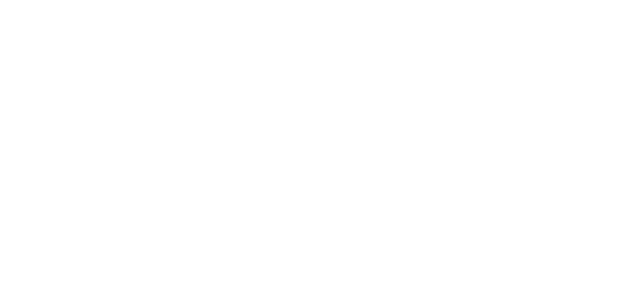
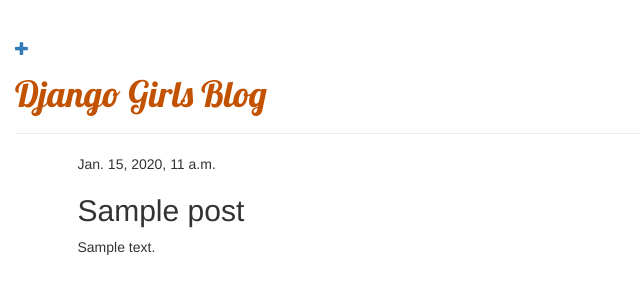
Before and after one commit to anettekankode/my-first-blog, a Django app: page /post/1/ in a window 1280 px wide. Before the commit the part shown is empty. Shown: the top 300 px of the page, without its empty margins (0-640 px from the left). Run offline with Django 3.2, Linux system fonts and the light colour scheme; tables that the repository leaves empty hold one stand-in row (values such as "Sample post"); some libraries are stand-ins or nearby versions.

Commit message:
Imported redirect

```diff
--- a/blog/templates/blog/base.html
+++ b/blog/templates/blog/base.html
@@ -9,6 +9,7 @@
     </head>
     <body>
         <div class="page-header">
+            <a href="{% url 'post_new' %}" class="top-menu"><span class="glyphicon glyphicon-plus"></span></a>
             <h1><a href="/">Django Girls Blog</a></h1>
         </div>
         <div class="content container">
--- a/blog/templates/blog/post_detail.html
+++ b/blog/templates/blog/post_detail.html
@@ -0,0 +1,13 @@
+{% extends 'blog/base.html' %}
+
+{% block content %}
+    <div class="post">
+        {% if post.published_date %}
+            <div class="date">
+                {{ post.published_date }}
+            </div>
+        {% endif %}
+        <h2>{{ post.title }}</h2>
+        <p>{{ post.text|linebreaksbr }}</p>
+    </div>
+{% endblock %}
--- a/blog/urls.py
+++ b/blog/urls.py
@@ -4,4 +4,5 @@
 urlpatterns = [
     path('', views.post_list, name='post_list'),
     path('post/<int:pk>/', views.post_detail, name='post_detail'),
+    path('post/new/', views.post_new, name='post_new'),
 ]
--- a/blog/views.py
+++ b/blog/views.py
@@ -4,6 +4,8 @@
 from .models import Customer
 from .models import Meal
 from django.shortcuts import render, get_object_or_404
+from .forms import PostForm
+from django.shortcuts import redirect
 
 # Create your views here.
 def post_list(request):
@@ -13,3 +15,16 @@
 def post_detail(request, pk):
     post = get_object_or_404(Post, pk=pk)
     return render(request, 'blog/post_detail.html', {'post': post})
+
+def post_new(request):
+    if request.method == "POST":
+        form = PostForm(request.POST)
+        if form.is_valid():
+            post = form.save(commit=False)
+            post.author = request.user
+            post.published_date = timezone.now()
+            post.save()
+            return redirect('post_detail', pk=post.pk)
+    else:
+        form = PostForm()
+    return render(request, 'blog/post_edit.html', {'form': form})
```
Also changed, not shown: blog/forms.py (added, +9 -0 lines), blog/templates/blog/post_edit.html (added, +9 -0 lines).
